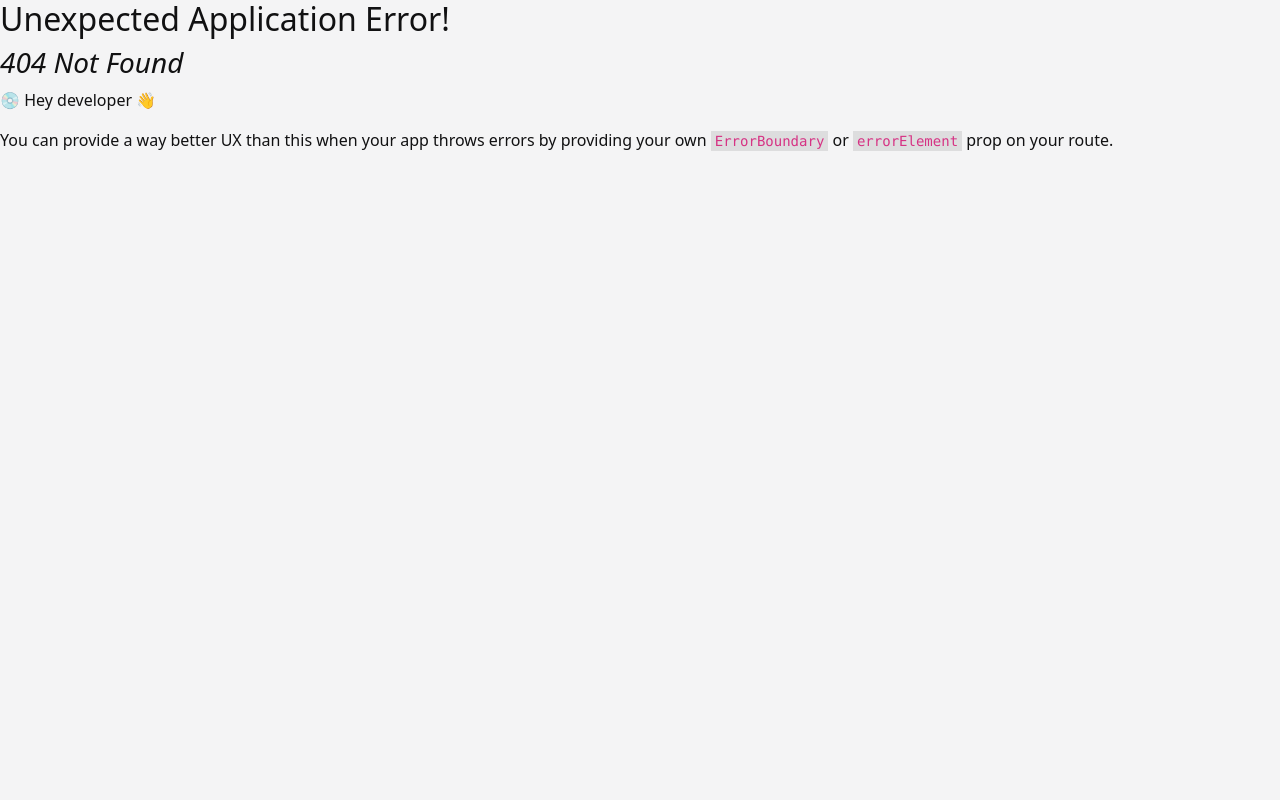
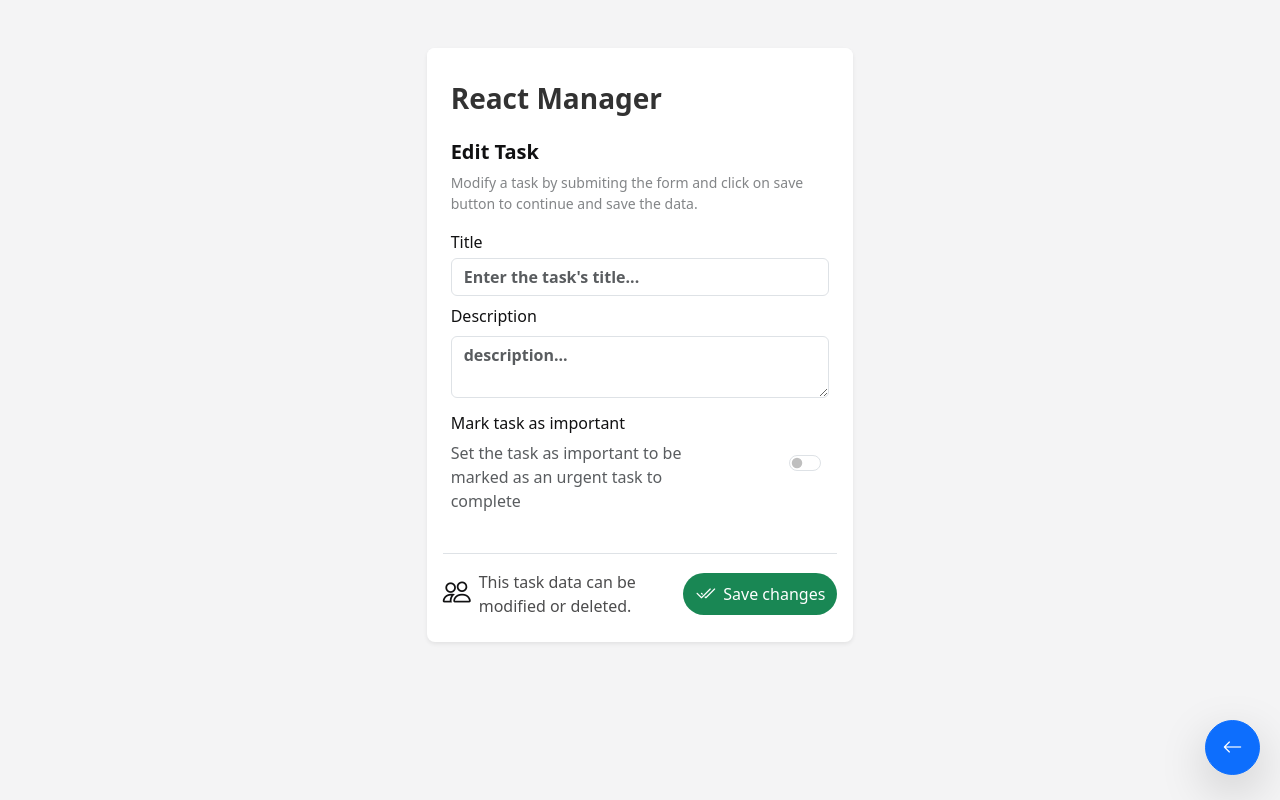
Before and after one commit to axelthereal/react-task-manager, a React (Vite) app in the folder reactmanager/: page /edit-task/1 in a window 1280 px wide. Before the commit this address had no page. Built offline with nearby package versions, Linux system fonts and the light colour scheme.

Commit message:
edited main views

```diff
--- a/reactmanager/src/App.tsx
+++ b/reactmanager/src/App.tsx
@@ -5,8 +5,10 @@ import {
   RouterProvider,
 } from "react-router-dom";
 import HomeView from "./views/HomeView";
+import MainLayout from "./Layouts/MainLayout";
 import TaskView from "./views/TaskView";
-import MainLayout from "./Layouts/MainLayout";
+import AddTaskView from "./views/AddTaskView";
+import EditTaskView from "./views/EditTaskView";
 
 import "./assets/css/App.css";
 import "./assets/bootstrap-icons/bootstrap-icons.css";
@@ -17,6 +19,8 @@ function App() {
       <Route path="/" element={<MainLayout />}>
         <Route path="/home" element={<HomeView />} />
         <Route path="/task/:id" element={<TaskView />} />
+        <Route path="/add-task" element={<AddTaskView />} />
+        <Route path="/edit-task/:id" element={<EditTaskView />} />
       </Route>
     )
   );
--- a/reactmanager/src/components/buttons/AddTaskBtn.tsx
+++ b/reactmanager/src/components/buttons/AddTaskBtn.tsx
@@ -1,9 +1,13 @@
+import { Link } from "react-router-dom";
+
 const AddTaskBtn = () => {
   return (
     <>
-      <button className="btn btn-primary shadow-lg btn-add-task align-items-center justify-content-center d-flex btn-lg">
-        <span className="bi-plus-lg"></span>
-      </button>
+      <Link to="/add-task">
+        <button className="btn btn-primary shadow-lg btn-add-task align-items-center justify-content-center d-flex btn-lg">
+          <span className="bi-plus-lg"></span>
+        </button>
+      </Link>
     </>
   );
 };
--- a/reactmanager/src/data/TasksTypes.ts
+++ b/reactmanager/src/data/TasksTypes.ts
@@ -1,13 +1,9 @@
-enum TaskState {
-  Pending,
-  Done,
-}
 interface Task {
   id: number | string;
   title: string;
   description: string;
-  state: TaskState.Pending | TaskState.Done;
+  state: string;
   urgent: boolean;
 }
 
-export { type Task, TaskState };
+export { type Task };
--- a/reactmanager/src/data/testDB.json
+++ b/reactmanager/src/data/testDB.json
@@ -1,23 +1,23 @@
 [
   {
     "id": 1,
-    "title": "Clean the leaving room and the parlor",
-    "description": "Do some cleaning in the leaving room and my parlor since its the weekend.",
-    "state": "TaskState.Pending",
+    "title": "Clean the leaving room and the office",
+    "description": "Do some cleaning in the leaving room and my office since its the weekend.",
+    "state": "Pending",
     "urgent": false
   },
   {
     "id": 2,
     "title": "Turn off cooker when food is ready",
     "description": "Turn off the gas cooker when the diner is ready, don't forget to clean around to avoid dirts and bad odours",
-    "state": "TaskState.Pending",
+    "state": "Pending",
     "urgent": true
   },
   {
     "id": 3,
     "title": "Change the house bulbs",
     "description": "Change all the used bulbs in the main rooms and outside.",
-    "state": "TaskState.Done",
+    "state": "Done",
     "urgent": false
   }
 ]
--- /dev/null
+++ b/reactmanager/src/views/AddTaskView.tsx
@@ -0,0 +1,76 @@
+import { Task, TaskState } from "../data/TasksTypes";
+import ReturnBtn from "../components/buttons/ReturnBtn";
+
+const AddTaskView = () => {
+  return (
+    <>
+      <div className="body container px-4 py-4 pt-2">
+        <h5 className="opacity-80 fw-semibold">Add a New Task</h5>
+        <p className="fw-medium small text-muted opacity-75 mt-2">
+          Create a new task by submiting the form and click on save button to
+          continue and save the data.
+        </p>
+
+        <div className="form-group mt-2">
+          <label htmlFor="title" className="fw-medium">
+            Title
+          </label>
+          <input
+            type="text"
+            className="form-control mt-1 shadow-none lead fw-semibold"
+            placeholder="Enter the task's title..."
+            name=""
+            id=""
+          />
+        </div>
+        <div className="form-group mt-2">
+          <label htmlFor="description" className="fw-medium">
+            Description
+          </label>
+          <textarea
+            className="form-control shadow-none lead mt-2 fw-semibold"
+            placeholder="description..."
+            name=""
+            id=""
+          ></textarea>
+        </div>
+        <div className="form-group my-3 d-flex justify-content-between align-items-center">
+          <div>
+            <h6 className="fw-medium">Mark task as important</h6>
+            <span className="fs-6 text-muted opacity-80 w-75 d-block">
+              Set the task as important to be marked as an urgent task to
+              complete
+            </span>
+          </div>
+          <div className="form-check form-switch">
+            <input
+              className="form-check-input"
+              type="checkbox"
+              role="switch"
+              id="flexSwitchCheckChecked"
+              checked={false}
+            />
+          </div>
+        </div>
+      </div>
+
+      <span className="line border-top d-block mx-3"></span>
+      <div className="footer container px-3 pt-3 py-4 d-flex align-items-center justify-content-between">
+        <span className="fw-normal  d-flex align-items-top gap-2 w-50">
+          <span className="bi-people fs-3"></span>
+          <span className="min-opacity">
+            This task data can be modified or deleted.
+          </span>
+        </span>
+
+        <button className="btn btn-primary border-0 rounded-pill d-flex align-items-center gap-2">
+          <span className="bi-check2-all fs-5"></span>
+          Save Task
+        </button>
+      </div>
+      <ReturnBtn />
+    </>
+  );
+};
+
+export default AddTaskView;
--- /dev/null
+++ b/reactmanager/src/views/EditTaskView.tsx
@@ -0,0 +1,76 @@
+import { Task, TaskState } from "../data/TasksTypes";
+import ReturnBtn from "../components/buttons/ReturnBtn";
+
+const EditTaskView = () => {
+  return (
+    <>
+      <div className="body container px-4 py-4 pt-2">
+        <h5 className="opacity-80 fw-semibold">Edit Task</h5>
+        <p className="fw-medium small text-muted opacity-75 mt-2">
+          Modify a task by submiting the form and click on save button to
+          continue and save the data.
+        </p>
+
+        <div className="form-group mt-2">
+          <label htmlFor="title" className="fw-medium">
+            Title
+          </label>
+          <input
+            type="text"
+            className="form-control mt-1 shadow-none lead fw-semibold"
+            placeholder="Enter the task's title..."
+            name=""
+            id=""
+          />
+        </div>
+        <div className="form-group mt-2">
+          <label htmlFor="description" className="fw-medium">
+            Description
+          </label>
+          <textarea
+            className="form-control shadow-none lead mt-2 fw-semibold"
+            placeholder="description..."
+            name=""
+            id=""
+          ></textarea>
+        </div>
+        <div className="form-group my-3 d-flex justify-content-between align-items-center">
+          <div>
+            <h6 className="fw-medium">Mark task as important</h6>
+            <span className="fs-6 text-muted opacity-80 w-75 d-block">
+              Set the task as important to be marked as an urgent task to
+              complete
+            </span>
+          </div>
+          <div className="form-check form-switch">
+            <input
+              className="form-check-input"
+              type="checkbox"
+              role="switch"
+              id="flexSwitchCheckChecked"
+              checked={false}
+            />
+          </div>
+        </div>
+      </div>
+
+      <span className="line border-top d-block mx-3"></span>
+      <div className="footer container px-3 pt-3 py-4 d-flex align-items-center justify-content-between">
+        <span className="fw-normal  d-flex align-items-top gap-2 w-50">
+          <span className="bi-people fs-3"></span>
+          <span className="min-opacity">
+            This task data can be modified or deleted.
+          </span>
+        </span>
+
+        <button className="btn btn-success border-0 rounded-pill d-flex align-items-center gap-2">
+          <span className="bi-check2-all fs-5"></span>
+          Save changes
+        </button>
+      </div>
+      <ReturnBtn />
+    </>
+  );
+};
+
+export default EditTaskView;
--- a/reactmanager/src/views/HomeView.tsx
+++ b/reactmanager/src/views/HomeView.tsx
@@ -1,41 +1,19 @@
 import SearchForm from "../components/forms/SearchForm";
 import TaskList from "../components/lists/TasksList";
-import { Task, TaskState } from "../data/TasksTypes";
+import { Task } from "../data/TasksTypes";
 import AddTaskBtn from "../components/buttons/AddTaskBtn";
 import FilterNavbar from "../components/headers/FilterNavbar";
+import tasks from "../data/testDB.json";
 
 const HomeView = () => {
-  const testTasks: Task[] = [
-    {
-      id: 1,
-      title: "Clean the leaving room and the parlor",
-      description:
-        "Do some cleaning in the leaving room and my parlor since its the weekend.",
-      state: TaskState.Pending,
-      urgent: false,
-    },
-    {
-      id: 2,
-      title: "Turn off cooker when food is ready",
-      description:
-        "Turn off the gas cooker when the diner is ready, don't forget to clean around to avoid dirts and bad odours",
-      state: TaskState.Pending,
-      urgent: true,
-    },
-    {
-      id: 3,
-      title: "Change the house bulbs",
-      description: "Change all the used bulbs in the main rooms and outside.",
-      state: TaskState.Done,
-      urgent: false,
-    },
-  ];
+  const tasksList: Task[] = tasks;
+
   return (
     <>
       <SearchForm />
       <FilterNavbar />
       <div className="body container px-4 pb-4 pt-0 mt-0">
-        <TaskList tasks={testTasks} />
+        <TaskList tasks={tasksList} />
       </div>
       <span className="line border-top d-block mx-4"></span>
       <div className="footer container px-4 pt-3 py-4">
--- a/reactmanager/src/views/TaskView.tsx
+++ b/reactmanager/src/views/TaskView.tsx
@@ -1,6 +1,7 @@
-import { Task, TaskState } from "../data/TasksTypes";
+import { Task } from "../data/TasksTypes";
 import UrgentBtn from "../components/buttons/UrgentBtn";
 import ReturnBtn from "../components/buttons/ReturnBtn";
+import { Link } from "react-router-dom";
 
 const TaskView = () => {
   const task: Task = {
@@ -8,7 +9,7 @@ const TaskView = () => {
     title: "Turn off cooker when food is ready",
     description:
       "Turn off the gas cooker when the diner is ready, don't forget to clean around to avoid dirts and bad odours",
-    state: TaskState.Pending,
+    state: "Pending",
     urgent: true,
   };
 
@@ -24,9 +25,11 @@ const TaskView = () => {
           {task.urgent && <UrgentBtn />}
 
           <div className="d-flex align-items-center justify-content-between gap-3">
-            <button className="btn btn-primary rounded-pill bg-primary-subtle  fw-semibold text-primary-emphasis border border-1 border-primary">
-              <span className="bi-pen"></span> Edit Task
-            </button>
+            <Link to={`/edit-task/2`}>
+              <button className="btn btn-primary rounded-pill bg-primary-subtle  fw-semibold text-primary-emphasis border border-1 border-primary">
+                <span className="bi-pen"></span> Edit Task
+              </button>
+            </Link>
             <button className="btn btn-danger rounded-pill bg-white text-danger fw-semibold border border-1 border-danger">
               <span className="bi-trash"></span> Delete
             </button>
```
